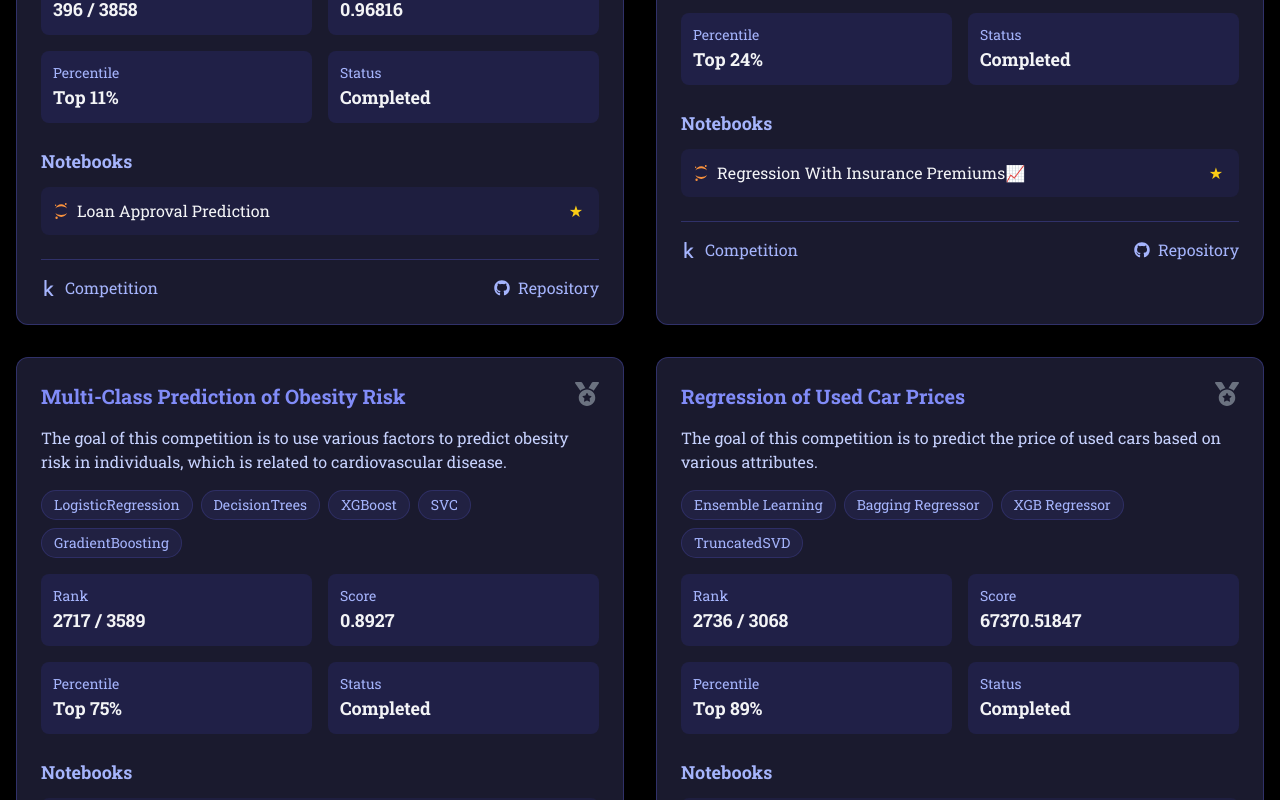
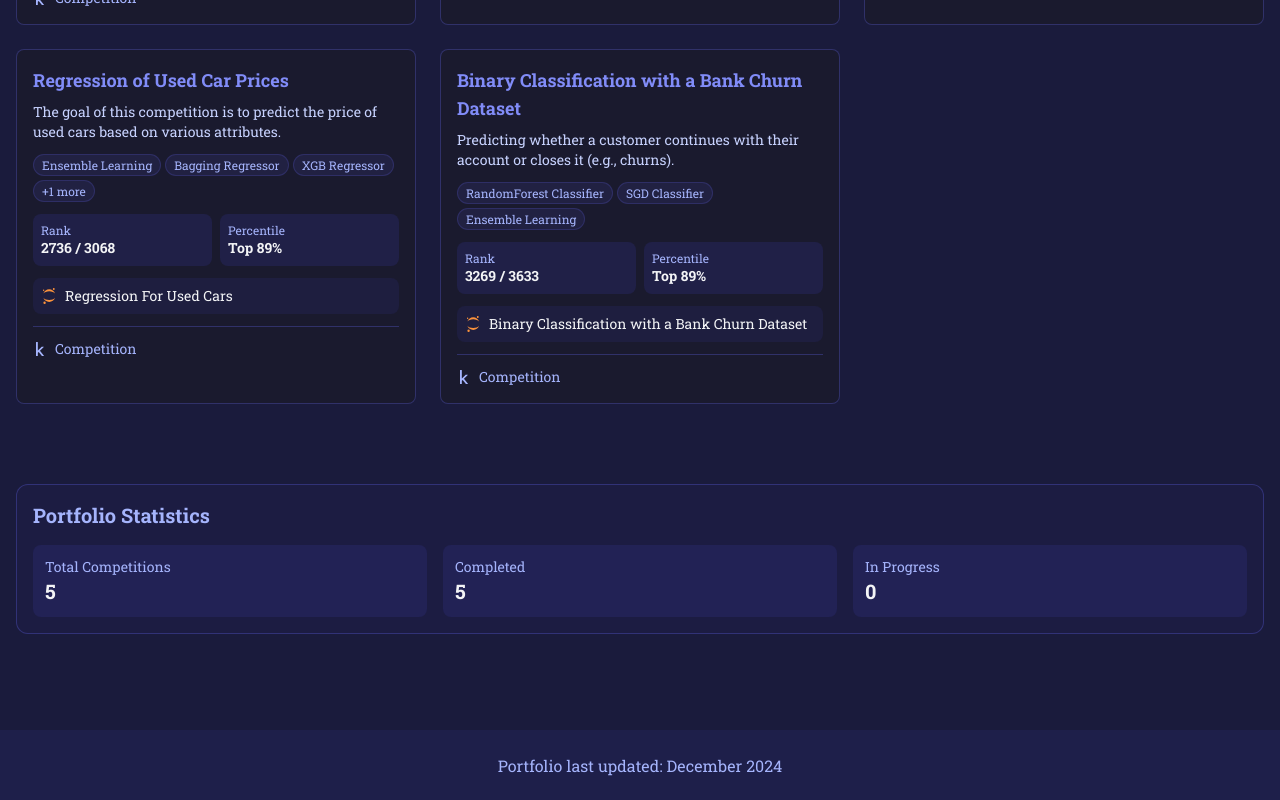
Before and after one commit to MDeus-ai/deus, a React (Create React App) app: page /kaggle-competitions in a window 1280 px wide. Shown: the part 680-1480 px from the top of the page. Built offline with nearby package versions, Linux system fonts and the light colour scheme; a web font is replaced by a local one.

Commit message:
Version 5.11.4

```diff
--- a/src/pages/kagglePage.js
+++ b/src/pages/kagglePage.js
@@ -1,5 +1,5 @@
 import React, { useState, useEffect } from 'react';
-import { FaGithub, FaKaggle, FaMedal, FaSearch, FaFilter } from 'react-icons/fa';
+import { FaKaggle, FaSearch, FaFilter } from 'react-icons/fa';
 import { SiJupyter } from 'react-icons/si';
 import NotebookModal from '../components/NotebookModal';
 
@@ -37,7 +37,6 @@ const KagglePortfolio = () => {
       competitionLink: "https://www.kaggle.com/competitions/playground-series-s4e10",
       githubRepo: "https://github.com/MDeus-ai/My_KAGGLE_Work/tree/main/S4Ep10(Loan%20Approval%20Prediction)",
       tags: ["Classification", "Feature Engineering", "Ensemble Learning", "LightGBM", "CatBoost", "CUDA", "Optuna", "XGBoost"],
-      medal: "silver"
     },
     {
       id: 2,
@@ -120,33 +119,16 @@ const KagglePortfolio = () => {
       comp.tags.some(tag => tag.toLowerCase().includes(searchTerm.toLowerCase()))
     );
 
-  const getMedalColor = (medal) => {
-    switch(medal) {
-      case 'gold': return 'text-yellow-400';
-      case 'silver': return 'text-gray-400';
-      case 'bronze': return 'text-amber-600';
-      default: return 'text-gray-500';
-    }
-  };
-
   const handleNotebookClick = (notebook, e) => {
     e.preventDefault();
     setSelectedNotebook(notebook);
   };
 
   return (
-    <div className="min-h-screen bg-black text-gray-100" style={{ fontFamily: 'Roboto Slab, serif' }}>
-      {/* Hero Section */}
-      <header className="relative h-[40vh] bg-cover bg-center flex items-center justify-center">
-        <div className="absolute inset-0 overflow-hidden">
-          <img
-            src="/assets/images/structdata/kaggle.jpg"
-            alt="Projects header"
-            className="w-full h-full object-cover object-center"
-          />
-          <div className="absolute inset-0 bg-black/60"></div>
-        </div>
-        <div className="relative max-w-7xl mx-auto px-4">
+    <div className="min-h-screen bg-[#1a1b3c] text-gray-100" style={{ fontFamily: 'Roboto Slab, serif' }}>
+      {/* Header Section (simplified, no image) */}
+      <header className="bg-[#1a1b3c] py-20 flex items-center justify-center">
+        <div className="max-w-7xl mx-auto px-4">
           <div className="text-center">
             <h1 className="text-4xl md:text-5xl font-bold" style={{ fontFamily: 'Roboto Slab, serif' }}>
               Kaggle Portfolio
@@ -175,7 +157,7 @@ const KagglePortfolio = () => {
             <select
               value={filter}
               onChange={(e) => setFilter(e.target.value)}
-              className="bg-indigo-900/20 border border-indigo-500/30 rounded-lg px-4 py-2 focus:outline-none focus:border-indigo-500"
+              className="bg-indigo-900/20 border border-indigo-500/30 rounded-lg px-8 py-2 focus:outline-none focus:border-indigo-500"
               style={{ fontFamily: 'Roboto Slab, serif' }}
             >
               <option value="all">All Competitions</option>
@@ -197,96 +179,76 @@ const KagglePortfolio = () => {
           </div>
         </div>
 
-        {/* Competition Cards */}
-        <div className="grid grid-cols-1 lg:grid-cols-2 gap-8">
+        {/* Competition Cards - Reduced size */}
+        <div className="grid grid-cols-1 md:grid-cols-2 lg:grid-cols-3 gap-6">
           {filteredCompetitions.map((competition) => (
             <div
               key={competition.id}
-              className="bg-[#1a1a2e] rounded-xl border border-indigo-500/30 hover:border-indigo-400 transition-all duration-300 overflow-hidden"
+              className="bg-[#1a1a2e] rounded-lg border border-indigo-500/30 hover:border-indigo-400 transition-all duration-300 overflow-hidden"
               style={{ fontFamily: 'Roboto Slab, serif' }}
             >
-              <div className="p-6">
-                <div className="flex justify-between items-start mb-4">
-                  <h3 className="text-xl font-bold text-indigo-400">
-                    {competition.title}
-                  </h3>
-                  <FaMedal className={`text-2xl ${getMedalColor(competition.medal)}`} />
-                </div>
+              <div className="p-4">
+                <h3 className="text-lg font-bold text-indigo-400 mb-2">
+                  {competition.title}
+                </h3>
 
-                <p className="text-indigo-200 mb-4">
+                <p className="text-indigo-200 text-sm mb-3">
                   {competition.description}
                 </p>
 
-                <div className="flex flex-wrap gap-2 mb-4">
-                  {competition.tags.map((tag, index) => (
+                <div className="flex flex-wrap gap-1 mb-3">
+                  {competition.tags.slice(0, 3).map((tag, index) => (
                     <span
                       key={index}
-                      className="px-3 py-1 text-sm bg-indigo-500/10 text-indigo-300 rounded-full border border-indigo-500/20"
+                      className="px-2 py-0.5 text-xs bg-indigo-500/10 text-indigo-300 rounded-full border border-indigo-500/20"
                     >
                       {tag}
                     </span>
                   ))}
+                  {competition.tags.length > 3 && (
+                    <span className="px-2 py-0.5 text-xs bg-indigo-500/10 text-indigo-300 rounded-full border border-indigo-500/20">
+                      +{competition.tags.length - 3} more
+                    </span>
+                  )}
                 </div>
 
-                <div className="grid grid-cols-2 gap-4 mb-6">
-                  <div className="bg-indigo-900/30 rounded-lg p-3">
-                    <div className="text-sm text-indigo-300">Rank</div>
-                    <div className="text-lg font-bold">
+                <div className="grid grid-cols-2 gap-2 mb-3">
+                  <div className="bg-indigo-900/30 rounded-lg p-2">
+                    <div className="text-xs text-indigo-300">Rank</div>
+                    <div className="text-sm font-bold">
                       {competition.rank} / {competition.totalParticipants}
                     </div>
                   </div>
-                  <div className="bg-indigo-900/30 rounded-lg p-3">
-                    <div className="text-sm text-indigo-300">Score</div>
-                    <div className="text-lg font-bold">{competition.score}</div>
-                  </div>
-                  <div className="bg-indigo-900/30 rounded-lg p-3">
-                    <div className="text-sm text-indigo-300">Percentile</div>
-                    <div className="text-lg font-bold">Top {competition.percentile}%</div>
-                  </div>
-                  <div className="bg-indigo-900/30 rounded-lg p-3">
-                    <div className="text-sm text-indigo-300">Status</div>
-                    <div className="text-lg font-bold capitalize">{competition.status}</div>
+                  <div className="bg-indigo-900/30 rounded-lg p-2">
+                    <div className="text-xs text-indigo-300">Percentile</div>
+                    <div className="text-sm font-bold">Top {competition.percentile}%</div>
                   </div>
                 </div>
 
-                <div className="space-y-3">
-                  <h4 className="text-lg font-semibold text-indigo-300 mb-2">Notebooks</h4>
+                <div className="space-y-2">
                   {competition.notebooks.map((notebook, index) => (
                     <button
                       key={index}
                       onClick={(e) => handleNotebookClick(notebook, e)}
-                      className="w-full flex items-center justify-between p-3 bg-indigo-900/20 rounded-lg hover:bg-indigo-900/30 transition-colors"
+                      className="w-full flex items-center justify-between p-2 bg-indigo-900/20 rounded-lg hover:bg-indigo-900/30 transition-colors"
                     >
                       <div className="flex items-center gap-2">
                         <SiJupyter className="text-orange-400" />
-                        <span>{notebook.title}</span>
-                      </div>
-                      <div className="flex items-center gap-1 text-yellow-400">
-                        <span>★</span>
-                        <span>{notebook.stars}</span>
+                        <span className="text-sm">{notebook.title}</span>
                       </div>
                     </button>
                   ))}
                 </div>
 
-                <div className="flex justify-between mt-6 pt-4 border-t border-indigo-500/30">
+                <div className="mt-3 pt-3 border-t border-indigo-500/30">
                   <a
                     href={competition.competitionLink}
                     target="_blank"
                     rel="noopener noreferrer"
-                    className="flex items-center gap-2 text-indigo-300 hover:text-indigo-400 transition-colors"
+                    className="flex items-center gap-2 text-sm text-indigo-300 hover:text-indigo-400 transition-colors"
                   >
                     <FaKaggle />
                     <span>Competition</span>
-                  </a>
-                  <a
-                    href={competition.githubRepo}
-                    target="_blank"
-                    rel="noopener noreferrer"
-                    className="flex items-center gap-2 text-indigo-300 hover:text-indigo-400 transition-colors"
-                  >
-                    <FaGithub />
-                    <span>Repository</span>
                   </a>
                 </div>
               </div>
@@ -303,25 +265,25 @@ const KagglePortfolio = () => {
       />
 
       {/* Analytics Section */}
-      <div className="max-w-7xl mx-auto px-4 py-16">
-        <div className="bg-indigo-900/10 rounded-xl border border-indigo-500/30 p-6">
-          <h2 className="text-2xl font-bold text-indigo-300 mb-6" style={{ fontFamily: 'Roboto Slab, serif' }}>
+      <div className="max-w-7xl mx-auto px-4 py-12">
+        <div className="bg-indigo-900/10 rounded-xl border border-indigo-500/30 p-4">
+          <h2 className="text-xl font-bold text-indigo-300 mb-4" style={{ fontFamily: 'Roboto Slab, serif' }}>
             Portfolio Statistics
           </h2>
-          <div className="grid grid-cols-1 md:grid-cols-3 gap-6">
-            <div className="bg-indigo-900/30 rounded-lg p-4">
+          <div className="grid grid-cols-1 md:grid-cols-3 gap-4">
+            <div className="bg-indigo-900/30 rounded-lg p-3">
               <div className="text-sm text-indigo-300">Total Competitions</div>
-              <div className="text-2xl font-bold">{competitions.length}</div>
+              <div className="text-xl font-bold">{competitions.length}</div>
             </div>
-            <div className="bg-indigo-900/30 rounded-lg p-4">
+            <div className="bg-indigo-900/30 rounded-lg p-3">
               <div className="text-sm text-indigo-300">Completed</div>
-              <div className="text-2xl font-bold">
+              <div className="text-xl font-bold">
                 {competitions.filter(comp => comp.status === 'completed').length}
               </div>
             </div>
-            <div className="bg-indigo-900/30 rounded-lg p-4">
+            <div className="bg-indigo-900/30 rounded-lg p-3">
               <div className="text-sm text-indigo-300">In Progress</div>
-              <div className="text-2xl font-bold">
+              <div className="text-xl font-bold">
                 {competitions.filter(comp => comp.status === 'in-progress').length}
               </div>
             </div>
@@ -330,8 +292,8 @@ const KagglePortfolio = () => {
       </div>
 
       {/* Footer */}
-      <footer className="bg-indigo-900/20 mt-16">
-        <div className="max-w-7xl mx-auto px-4 py-8">
+      <footer className="bg-indigo-900/20 mt-12">
+        <div className="max-w-7xl mx-auto px-4 py-6">
           <div className="text-center text-indigo-300" style={{ fontFamily: 'Roboto Slab, serif' }}>
             <p>Portfolio last updated: December 2024</p>
           </div>
```
Also changed, not shown: src/pages/ProjectsPage.js (+137 -44 lines), 1 other file (tests, documents, lock files or other folders).
